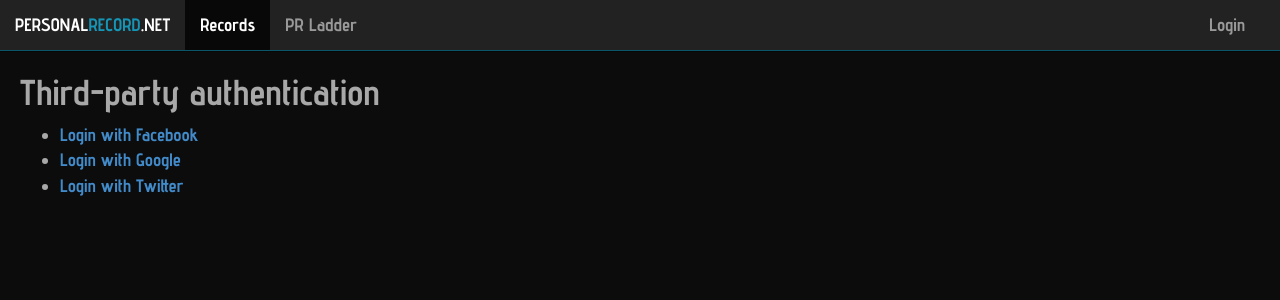
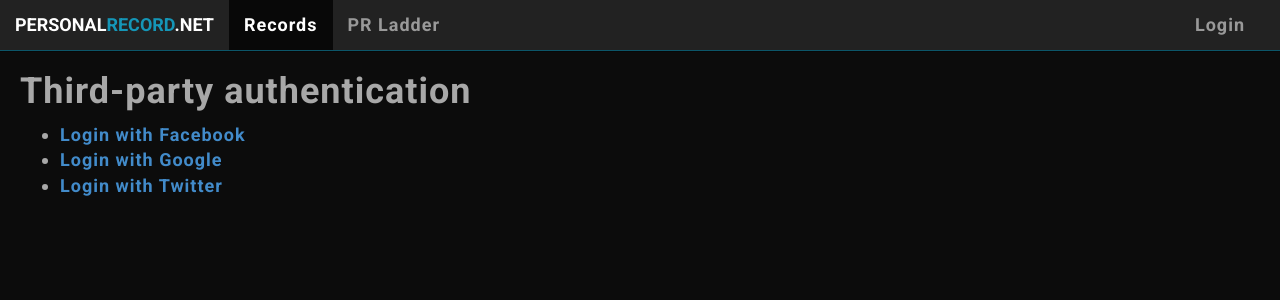
Before and after one commit to ckcollab/personalrecord, a Django app: page /login/ in a window 1280 px wide. Shown: the top 300 px of the page. Run offline with Django 3.2, Linux system fonts and the light colour scheme; parts of the project's set-up code (start-up, migrations or seed data) failed here and were passed over; some libraries are stand-ins or nearby versions.

Commit message:
better font

```diff
--- a/personal_record_project/static/css/custom.css
+++ b/personal_record_project/static/css/custom.css
@@ -4,8 +4,9 @@
 body {
   color: #a8a8a8;
   background-color: #0c0c0c;
-  font-family: 'Advent Pro', 'sans-serif';
+  font-family: 'Roboto', 'sans-serif';
   font-size: 18px;
+  letter-spacing: 1px;
 }
 .row {
   max-width: 1200px;
@@ -25,6 +26,9 @@ body {
 .navbar-inverse .navbar-form {
   border-bottom: 1px solid #0c5669;
 }
+.navbar-brand {
+  letter-spacing: 0;
+}
 .navbar-brand .record {
   color: #1596b7;
 }
--- a/personal_record_project/static/css/custom.less
+++ b/personal_record_project/static/css/custom.less
@@ -5,8 +5,9 @@
 body {
     color: #a8a8a8;
     background-color: rgba(12, 12, 12, 1);
-    font-family: 'Advent Pro', 'sans-serif';
+    font-family: 'Roboto', 'sans-serif';
     font-size: 18px;
+    letter-spacing: 1px;
 }
 
 .row {
@@ -28,6 +29,8 @@ body {
     border-bottom: 1px solid hsl(192, 79%, 23%);
 }
 .navbar-brand {
+    letter-spacing: 0;
+
     .record {
         color: hsl(192, 79%, 40%);
     }
--- a/personal_record_project/templates/base.html
+++ b/personal_record_project/templates/base.html
@@ -11,7 +11,7 @@
 
     <meta name="google-site-verification" content="risH5JEwuUeKS5qtDWwapK-DqsIVRwF5fevf3_Bx5wk"/>
 
-    <link href='http://fonts.googleapis.com/css?family=Advent+Pro:700' rel='stylesheet' type='text/css'>
+    <link href='http://fonts.googleapis.com/css?family=Roboto:700' rel='stylesheet' type='text/css'>
 
     <link href="{% static "css/normalize.css" %}" rel="stylesheet">
     <link href="{% static "css/bootstrap.min.css" %}" rel="stylesheet">
```
